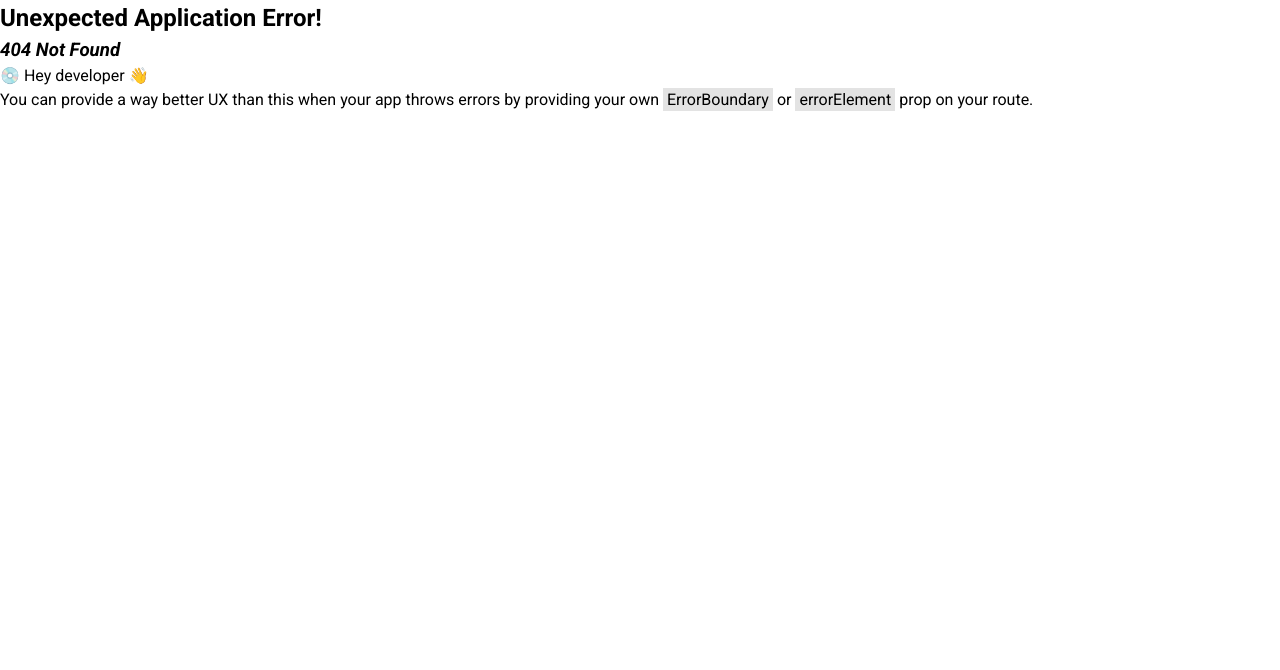
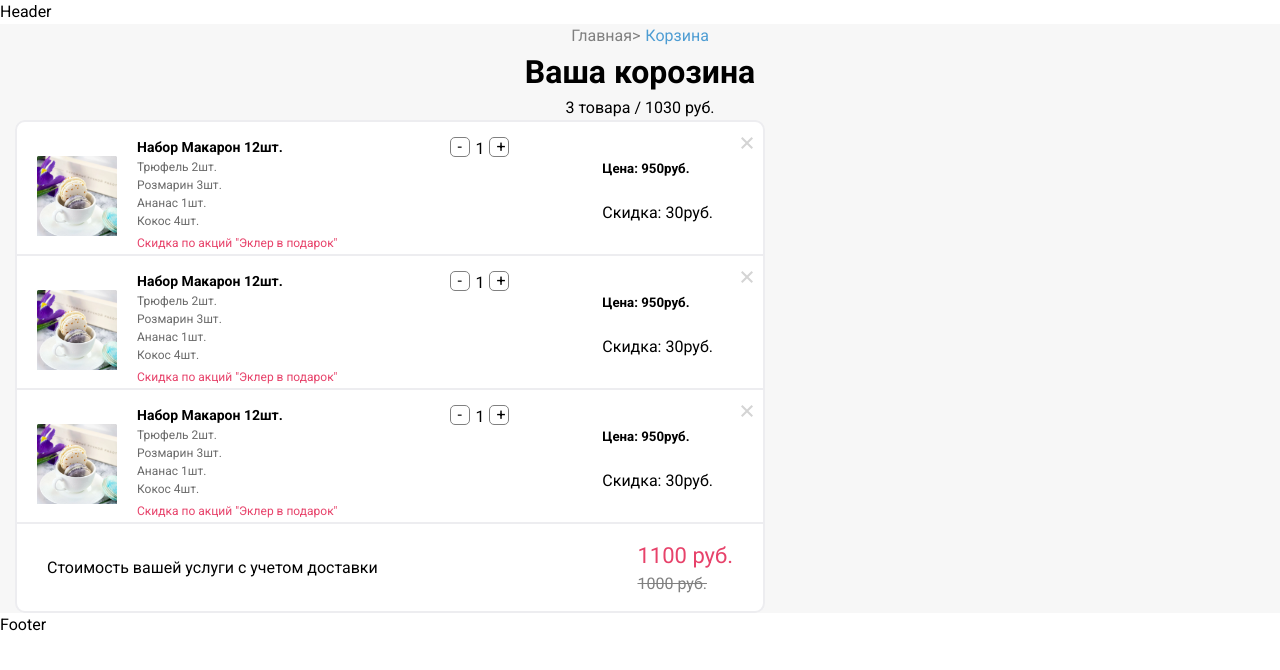
Before and after one commit to YrYswin/react-macaron, a React (Vite) app: page /cart in a window 1280 px wide. Before the commit this address had no page. Shown: the top 670 px of the page. Built offline with nearby package versions, Linux system fonts and the light colour scheme.

Commit message:
cart half

```diff
--- a/src/Layout/Layout.tsx
+++ b/src/Layout/Layout.tsx
@@ -2,12 +2,20 @@ import React from "react";
 import { Outlet } from "react-router-dom";
 import Header from "../components/admin/Header";
 import Footer from "../components/admin/Footer";
+import { useLocation } from "react-router-dom";
 
 const Layout: React.FC = () => {
+  const location = useLocation();
   return (
     <>
       <Header />
-      <Outlet />
+      <div
+        style={{
+          backgroundColor: location.pathname === "/cart" ? "#f7f7f7" : "",
+        }}
+      >
+        <Outlet />
+      </div>
       <Footer />
     </>
   );
--- /dev/null
+++ b/src/components/UI/CurrentPage.tsx
@@ -0,0 +1,25 @@
+import React from "react";
+import { pagesArray } from "../../utils/constans";
+import { Link } from "react-router-dom";
+
+interface CurrentPageState {
+  thisPage: string;
+}
+
+const CurrentPage: React.FC<CurrentPageState> = ({ thisPage }) => {
+  const [pages, setPages] = React.useState<string | undefined>("");
+  React.useEffect(() => {
+    setPages(pagesArray.find((x) => x.pathname === thisPage)?.name);
+  }, [thisPage]);
+
+  return (
+    <div style={{ display: "flex", justifyContent: "center", gap: "5px" }}>
+      <Link to={"/"} style={{ color: "gray", textDecoration: "none" }}>
+        Главная{"> "}{" "}
+      </Link>
+      <p style={{ color: "#4e9dd3" }}>{pages}</p>
+    </div>
+  );
+};
+
+export default CurrentPage;
--- a/src/components/home/PopularSets.tsx
+++ b/src/components/home/PopularSets.tsx
@@ -2,9 +2,9 @@ import React from "react";
 import { Container } from "@mui/material";
 import { styled } from "@mui/material";
 
-// import { popularSets } from "../../utils/constans";
 import axios from "axios";
 import { PopularSetState } from "../../utils/types";
+import { popularSets } from "../../utils/constans";
 
 const PopularSets: React.FC = () => {
   const [array, setArray] = React.useState<PopularSetState[]>();
@@ -14,7 +14,7 @@ const PopularSets: React.FC = () => {
   const getPopularMacaron = async () => {
     try {
       const response = await axios.get("http://localhost:4444/macaronSets");
-      setArray(response.data);
+      setArray(response ? response.data : popularSets);
     } catch (err) {
       console.log(err);
     }
--- a/src/main.tsx
+++ b/src/main.tsx
@@ -1,10 +1,10 @@
 import React from "react";
 import ReactDOM from "react-dom/client";
-import "./index.css";
 import { RouterProvider } from "react-router-dom";
 import { router } from "./routes";
 import { ThemeProvider } from "@mui/material";
 import theme from "./components/UI/theme";
+import "./index.css";
 
 ReactDOM.createRoot(document.getElementById("root")!).render(
   <React.StrictMode>
--- /dev/null
+++ b/src/pages/CartPage.tsx
@@ -0,0 +1,160 @@
+import React from "react";
+import Container from "../components/UI/Container";
+import CurrentPage from "../components/UI/CurrentPage";
+import { useLocation } from "react-router-dom";
+import { styled } from "@mui/material";
+
+const CartPage: React.FC = () => {
+  const location = useLocation();
+  return (
+    <Container>
+      <CurrentPage thisPage={location.pathname} />
+      <div style={{ textAlign: "center" }}>
+        <h1>Ваша корозина</h1>
+        <span>3 товара / 1030 руб.</span>
+      </div>
+
+      <Content>
+        <ProductList>
+          {[...new Array(3)].map((obj, i) => (
+            <ProductItem key={i}>
+              <TitleProduct>
+                <img src="/image/eventImage1.png" alt="cartImage" />
+                <div>
+                  <h1>Набор Макарон 12шт.{obj}</h1>
+                  <ul>
+                    <li>Трюфель 2шт.</li>
+                    <li>Розмарин 3шт.</li>
+                    <li>Ананас 1шт.</li>
+                    <li>Кокос 4шт.</li>
+                  </ul>
+                  <span>Скидка по акций "Эклер в подарок"</span>
+                </div>
+              </TitleProduct>
+              <CountBox>
+                <button>-</button>
+                <span>1</span>
+                <button>+</button>
+              </CountBox>
+              <PriceBox>
+                <h5>Цена: 950руб.</h5>
+                <p>Скидка: 30руб.</p>
+              </PriceBox>
+
+              <img src="/icon/existIcon.svg" alt="delete" />
+            </ProductItem>
+          ))}
+          <ProductItem
+            style={{ border: "none", alignItems: "center", padding: "0 30px" }}
+          >
+            <p>Стоимость вашей услуги с учетом доставки</p>
+            <span>
+              <TextStyle size={22} color={"#e7426a"} line={"none"}>
+                1100 руб.
+              </TextStyle>
+              <TextStyle size={16} color={"gray"} line={"line-through"}>
+                1000 руб.
+              </TextStyle>
+            </span>
+          </ProductItem>
+        </ProductList>
+
+        <OrderList></OrderList>
+      </Content>
+    </Container>
+  );
+};
+
+export default CartPage;
+
+const Content = styled("div")({
+  display: "flex",
+});
+
+const ProductList = styled("div")({
+  width: "60%",
+  border: "2px solid #ededf0",
+  backgroundColor: "white",
+  borderRadius: "10px",
+  padding: "0",
+});
+const ProductItem = styled("div")({
+  width: "100%",
+  display: "flex",
+  justifyContent: "space-between",
+  margin: "15px 0",
+  borderBottom: "2px solid #ededf0",
+  position: "relative",
+
+  ">img": {
+    position: "absolute",
+    top: "0px",
+    right: "10px",
+    cursor: "pointer",
+  },
+});
+const TitleProduct = styled("div")({
+  display: "flex",
+  alignItems: "center",
+  margin: "0 20px",
+  gap: "20px",
+
+  img: {
+    width: "80px",
+    height: "80px",
+  },
+
+  div: {
+    h1: {
+      fontSize: "14px",
+      margin: "0",
+      padding: "0",
+    },
+    ul: {
+      margin: "0",
+      padding: "0",
+
+      li: {
+        color: "#6a6a6a",
+        listStyle: "none",
+        fontSize: "12px",
+      },
+    },
+    span: {
+      color: "#e7426a",
+      fontSize: "12px",
+    },
+  },
+});
+
+const CountBox = styled("div")({
+  display: "flex",
+  alignItems: "start",
+  gap: "5px",
+
+  button: {
+    display: "flex",
+    justifyContent: "space-between",
+    alignItems: "center",
+    width: "20px",
+    height: "20px",
+    backgroundColor: "transparent",
+    border: "1px solid gray",
+    borderRadius: "5px",
+    cursor: "pointer",
+  },
+});
+const PriceBox = styled("div")({
+  margin: "0 50px 0 0",
+  textAlign: "start",
+});
+
+const TextStyle = styled("p")<{ size: number; line: string; color: string }>(
+  ({ size, line, color }) => ({
+    fontSize: `${size}px`,
+    textDecoration: line,
+    color: color,
+  })
+);
+
+const OrderList = styled("div")({});
--- a/src/routes/index.tsx
+++ b/src/routes/index.tsx
@@ -1,6 +1,7 @@
 import { createBrowserRouter } from "react-router-dom";
 import Layout from "../Layout/Layout";
 import Home from "../pages/Home";
+import CartPage from "../pages/CartPage";
 
 export const router = createBrowserRouter([
   {
@@ -19,6 +20,10 @@ export const router = createBrowserRouter([
         path: "discount-day",
         element: <div>discount</div>,
       },
+      {
+        path: "cart",
+        element: <CartPage />,
+      },
     ],
   },
 ]);
--- a/src/utils/constans.ts
+++ b/src/utils/constans.ts
@@ -5,6 +5,7 @@ import {
   EventItemState,
   PopularSetState,
   AboutUsState,
+  PagesState,
 } from "./types";
 
 export const smallImages: SmallImagesState[] = [
@@ -280,3 +281,10 @@ export const aboutUsArray: AboutUsState[] = [
     text: "Можем преподнести Ваш заказ как анонимный подарок",
   },
 ];
+
+export const pagesArray: PagesState[] = [
+  {
+    pathname: "/cart",
+    name: "Корзина",
+  },
+];
--- a/src/utils/types.ts
+++ b/src/utils/types.ts
@@ -43,3 +43,8 @@ export interface AboutUsState {
   title: string;
   text: string;
 }
+
+export interface PagesState {
+  pathname: string;
+  name: string;
+}
```
Also changed, not shown: public/icon/existIcon.svg (added).
